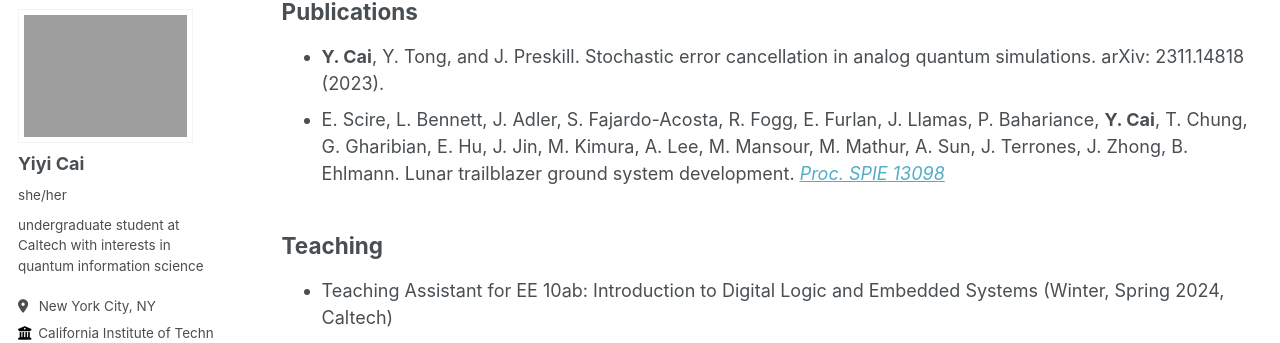
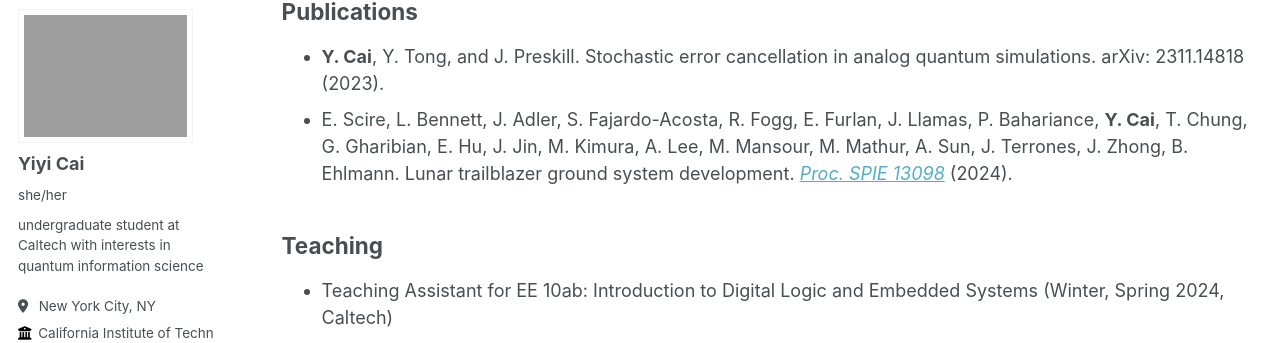
Before and after one commit to Yiyi-Cai/yiyi-cai.github.io, a Jekyll site: the page built from _pages/cv.md, in a window 1280 px wide and 900 px high, scrolled down 507 px. Shown: the part 97-440 px from the top of the window. Built offline with Jekyll 4.4.1, drawn with Linux system fonts in a browser that asks for light colours; some web fonts are replaced.

Commit message:
Update cv.md

```diff
--- a/_pages/cv.md
+++ b/_pages/cv.md
@@ -24,7 +24,7 @@ Relevant experience
 Publications
 ------
 * **Y. Cai**, Y. Tong, and J. Preskill. Stochastic error cancellation in analog quantum simulations. arXiv: 2311.14818 (2023).
-* E. Scire, L. Bennett, J. Adler, S. Fajardo-Acosta, R. Fogg, E. Furlan, J. Llamas, P. Bahariance, **Y. Cai**, T. Chung, G. Gharibian, E. Hu, J. Jin, M. Kimura, A. Lee, M. Mansour, M. Mathur, A. Sun, J. Terrones, J. Zhong, B. Ehlmann. Lunar trailblazer ground system development. [*Proc. SPIE 13098*](https://doi.org/10.1117/12.3027493)
+* E. Scire, L. Bennett, J. Adler, S. Fajardo-Acosta, R. Fogg, E. Furlan, J. Llamas, P. Bahariance, **Y. Cai**, T. Chung, G. Gharibian, E. Hu, J. Jin, M. Kimura, A. Lee, M. Mansour, M. Mathur, A. Sun, J. Terrones, J. Zhong, B. Ehlmann. Lunar trailblazer ground system development. [*Proc. SPIE 13098*](https://doi.org/10.1117/12.3027493) (2024).
 
 Teaching
 -----
```
